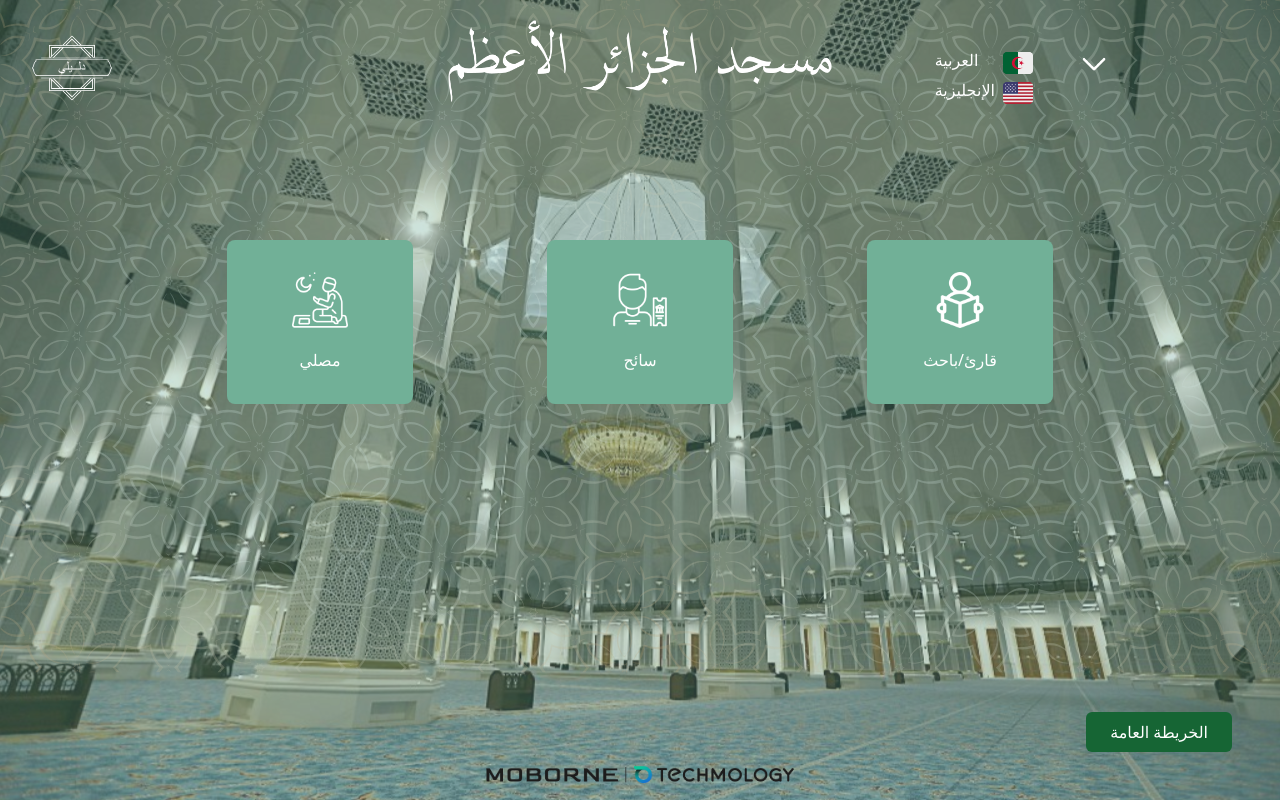
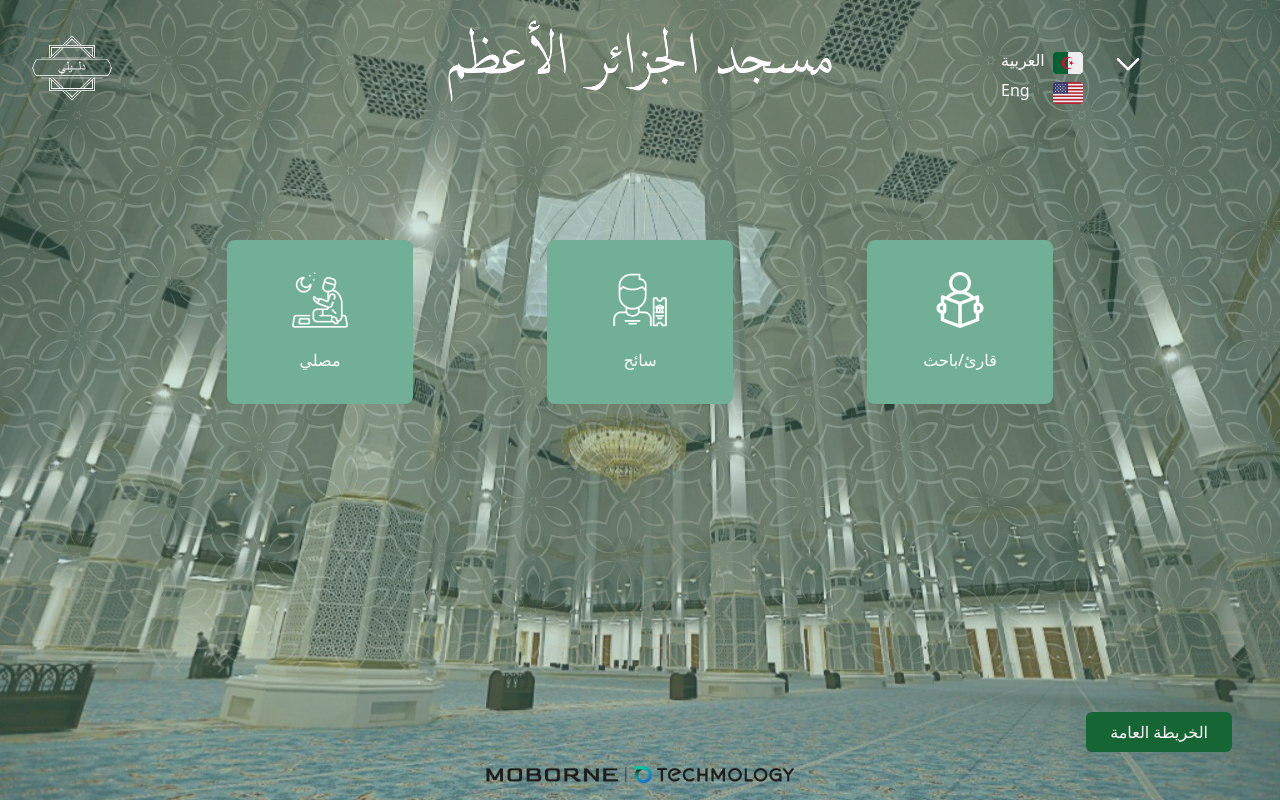
Before and after one commit to z-sohaib/dalili-app, a Next.js app: page / in a window 1280 px wide. Both pictures are taken after a click on the picture 1127 px from the left and 63 px from the top of the page. Built offline with nearby package versions, Linux system fonts and the light colour scheme.

Commit message:
changed injlizia

```diff
--- a/components/Navbar.js
+++ b/components/Navbar.js
@@ -21,7 +21,7 @@ const Navbar = () => {
           <img src="/imgs/dz.png" width="30px"></img>
         </div>
         <div className={`grid grid-cols-2 ${display?'hidden':'block'} cursor-pointer`}>
-        <div className="mx-2 text-white">الإنجليزية</div>
+        <div className="mx-2 text-white">Eng</div>
           <img src="/imgs/usa.png" width="30px"></img>
         </div>
         </div>
```
